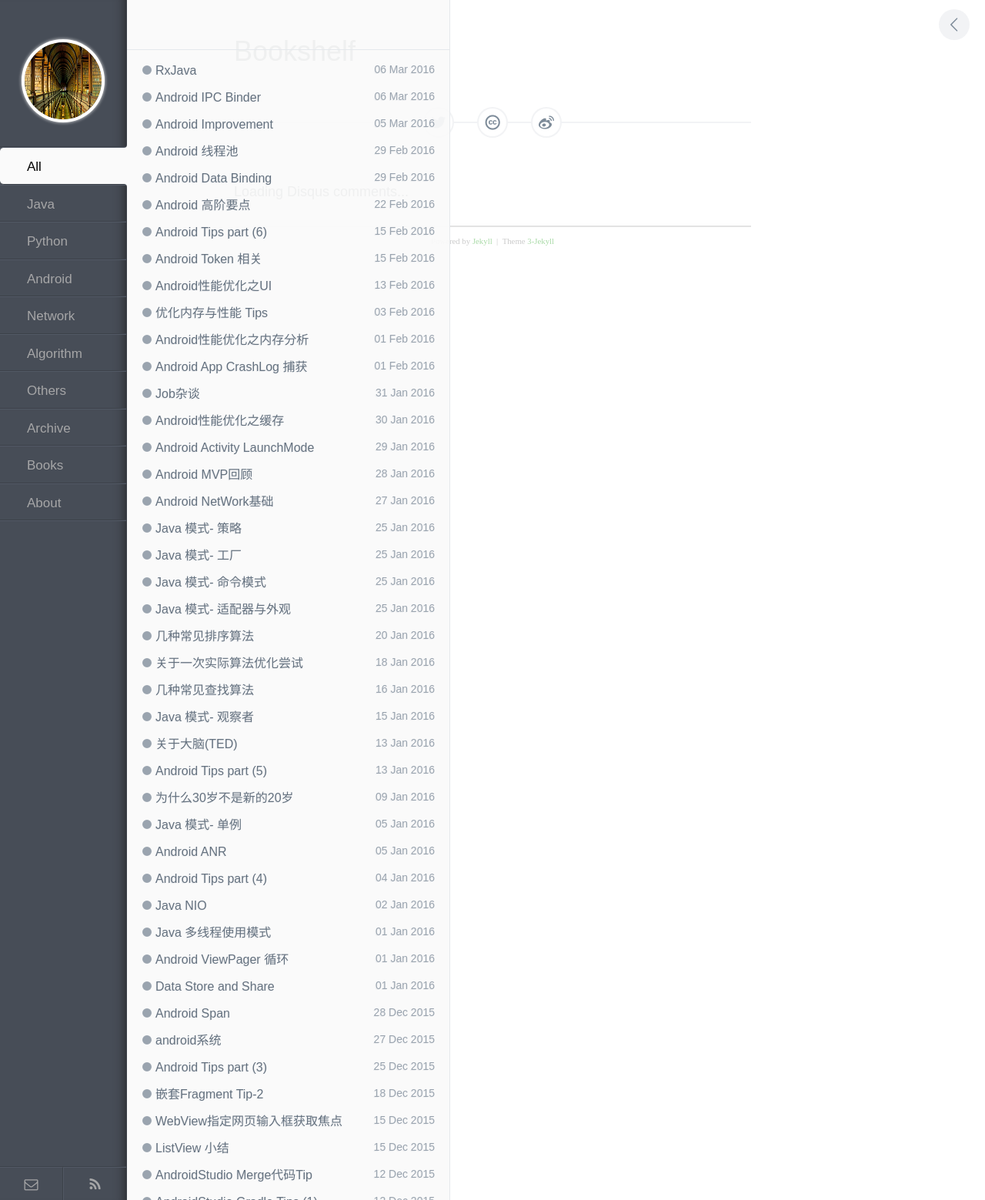
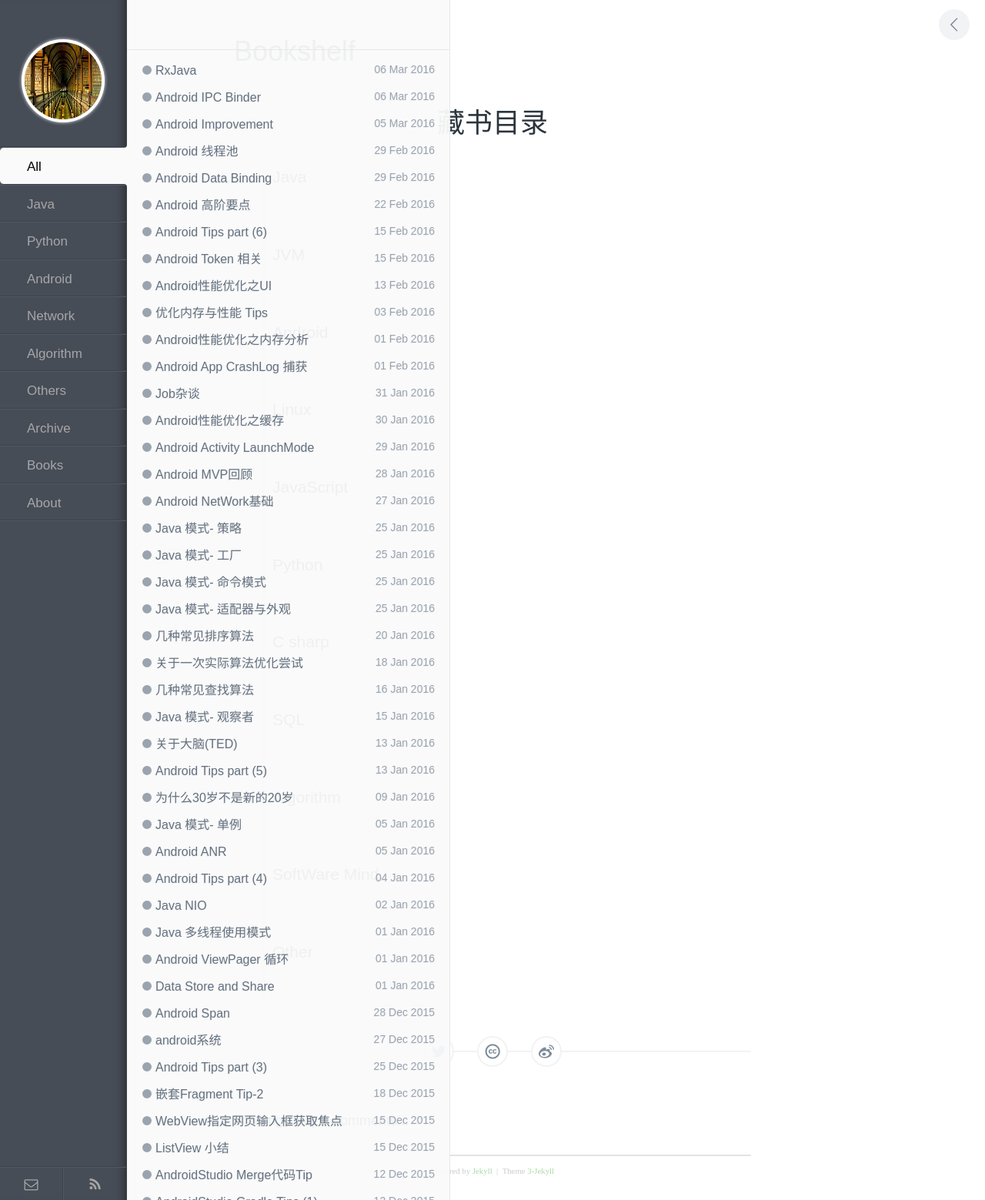
Before and after one commit to enlipan/enlipan.github.io, a Jekyll site: the page built from pages/books.html, in a window 1280 px wide. Shown: the whole page at 77% size. Built offline with Jekyll 4.4.1, drawn with Linux system fonts in a browser that asks for light colours; nearby versions of some CDN libraries; comment, search, counter and statistics services are not loaded.

```diff
--- a/_layouts/index.html
+++ b/_layouts/index.html
@@ -23,7 +23,7 @@
           <li id="js-label6" class="tags__li tags-btn">Algorithm</li>
           <li id="js-label7" class="tags__li tags-btn">Others</li>
           <li class="tags__li tags-btn"><a href="/pages/archive.html">Archive</a></li>
-            <li class="tags__li tags-btn"><a href="/pages/books.md">Books</a></li>
+            <li class="tags__li tags-btn"><a href="/pages/books.html">Books</a></li>
           <li class="tags__li tags-btn"><a href="/pages/about.html">About</a></li>
         </ul>
         <div id="tags__bottom">
--- /dev/null
+++ b/pages/books.html
@@ -0,0 +1,92 @@
+---
+layout: post
+title: Bookshelf
+category: others
+---
+
+
+<article id="post__content">
+  <center>
+  <h1 id="post__title" >藏书目录</h1>
+  </center>
+  <blockquote>
+  <h3>Java</h3>
+  <p></p>
+
+
+
+
+  </br>
+
+
+
+  <h3>JVM</h3>
+  <p></p>
+
+
+
+  </br>
+
+  <h3>Android</h3>
+  <p></p>
+
+
+
+  </br>
+
+  <h3>Linux</h3>
+  <p></p>
+
+
+
+  </br>
+  <h3>JavaScript</h3>
+  <p></p>
+
+
+
+  </br>
+  <h3>Python</h3>
+  <p></p>
+
+
+
+  </br>
+  <h3>C sharp</h3>
+  <p></p>
+
+
+
+  </br>
+
+  <h3>SQL</h3>
+  <p></p>
+
+
+
+  </br>
+
+
+  <h3>Algorithm</h3>
+  <p></p>
+
+
+
+  </br>
+
+  <h3>SoftWare Mind</h3>
+  <p></p>
+
+
+
+  </br>
+
+  <h3>Other</h3>
+  <p></p>
+
+
+
+  </br>
+
+</blockquote>
+</article>
```
Also changed, not shown: pages/books.md (deleted, +0 -5 lines).
